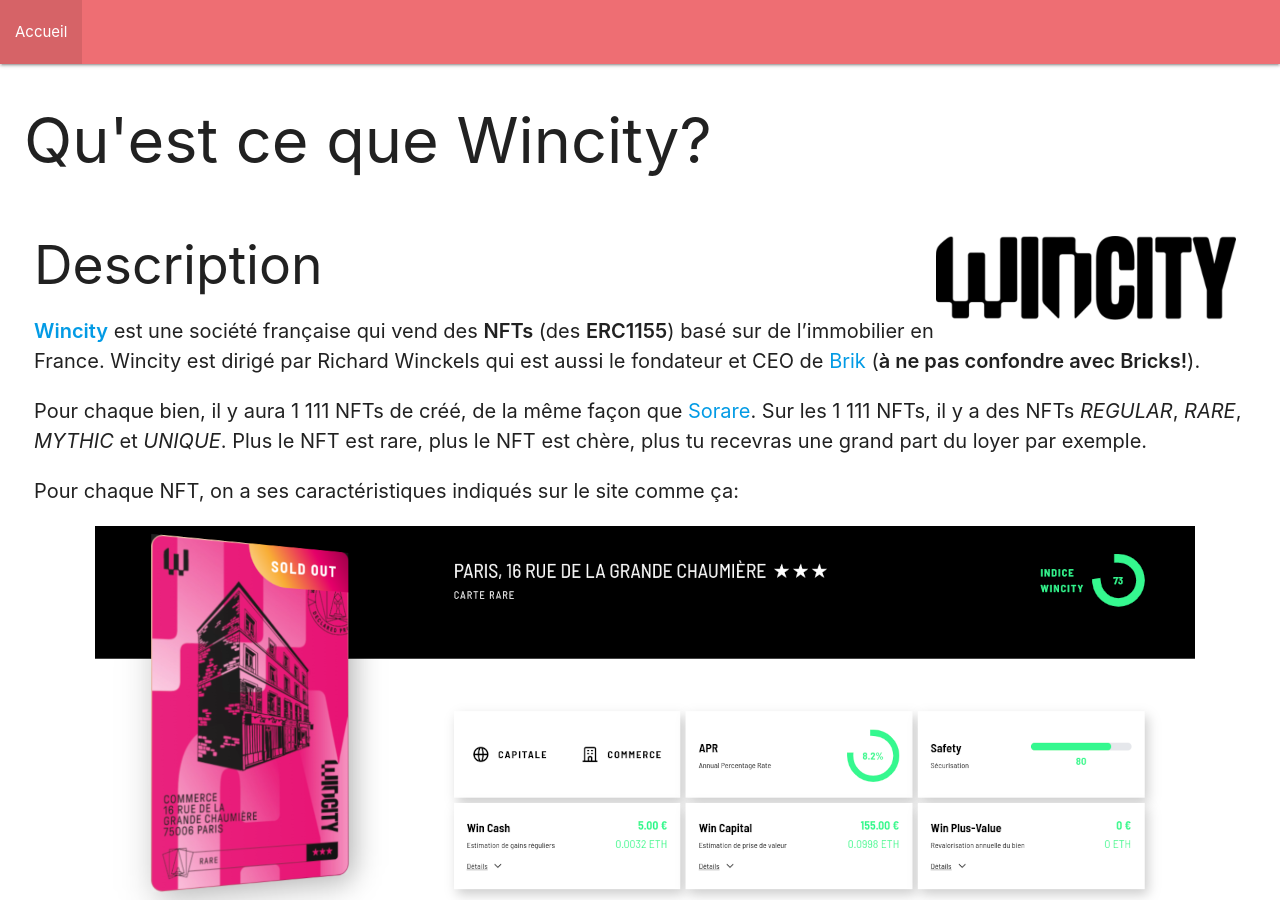
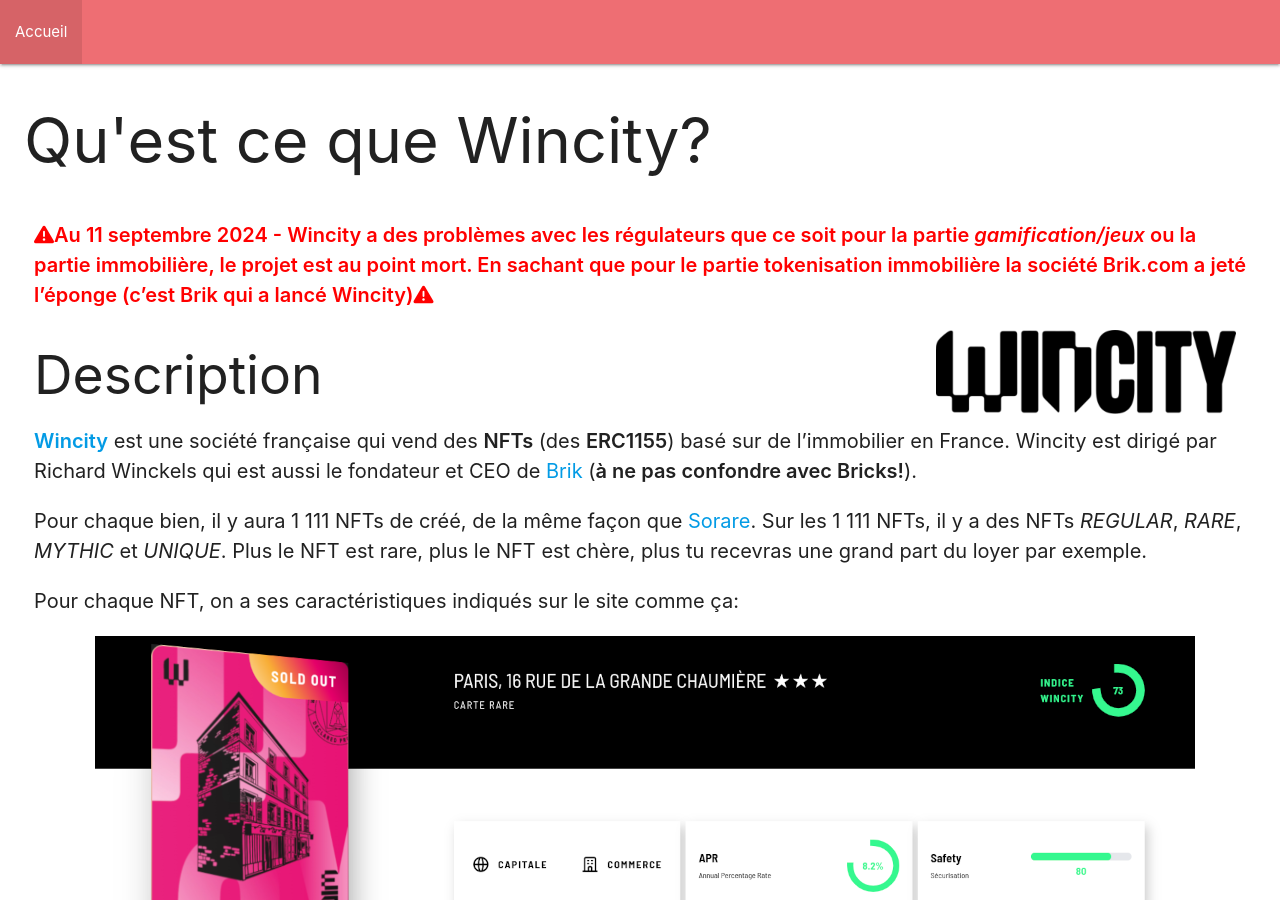
Before and after one commit to minus78/minus78.github.io, a Jekyll site: the page built from _posts/2022-10-26-Wincity.markdown, in a window 1280 px wide and 900 px high. Built offline with Jekyll 4.4.1, drawn with Linux system fonts in a browser that asks for light colours.

Commit message:
Update 2022-10-26-Wincity.markdown

```diff
--- a/_posts/2022-10-26-Wincity.markdown
+++ b/_posts/2022-10-26-Wincity.markdown
@@ -2,11 +2,13 @@
 layout: post
 title:  "Qu'est ce que Wincity?"
 date:   2022-10-26
-last_modified_at: 2022-11-09
+last_modified_at: 2024-09-11
 description: "Descriptif de ce qu'est Wincity"
 image: "/img/logo_wincity_card.png"
 categories: Immobilier
 ---
+
+<span style="color:red;">**<i class="icon fa fa-triangle-exclamation"></i>Au 11 septembre 2024 - Wincity a des problèmes avec les régulateurs que ce soit pour la partie *gamification/jeux* ou la partie immobilière, le projet est au point mort. En sachant que pour le partie tokenisation immobilière la société Brik.com a jeté l'éponge (c'est Brik qui a lancé Wincity)<i class="icon fa fa-triangle-exclamation"></i>**</span>
 
 <img src="/img/wincity-black.png" align="right" class="hide-on-small-only" style="margin-right: 20px" />
 
```
